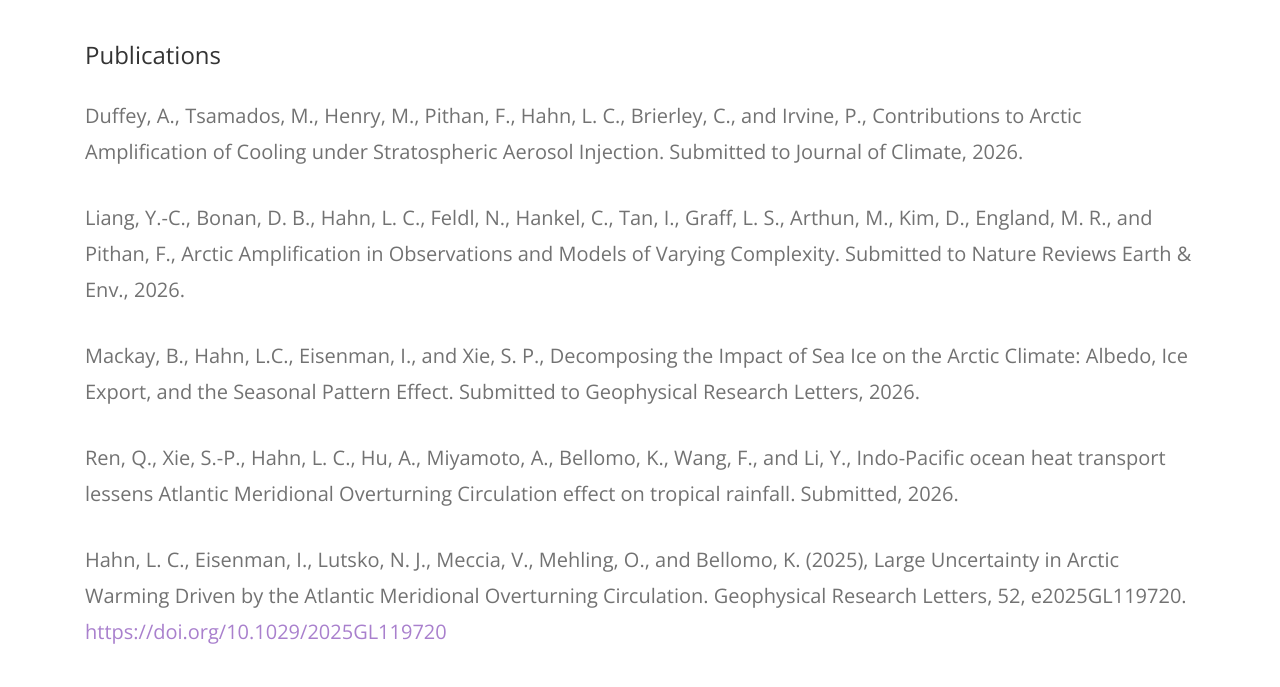
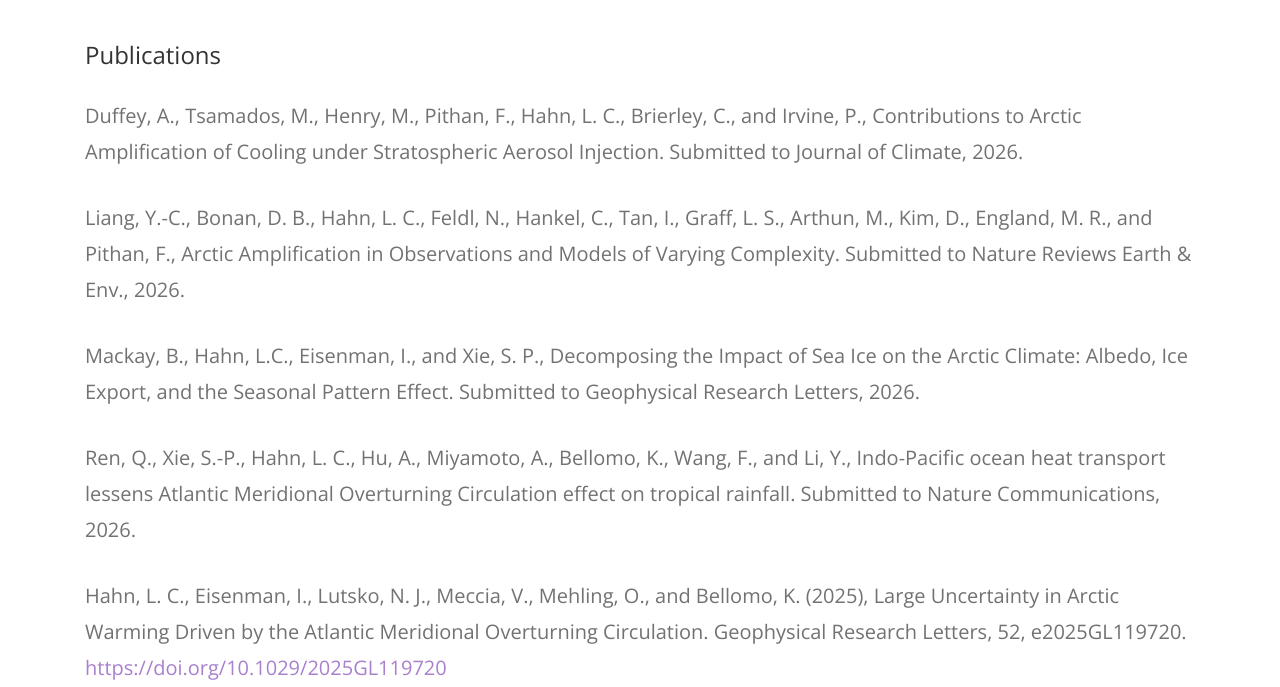
Before and after one commit to lchahn/lchahn.github.io, a plain HTML site: page publications.html in a window 1280 px wide. Shown: the part 113-800 px from the top of the page. Drawn offline with nearby package versions, Linux system fonts and the light colour scheme; some packages are replaced by stand-ins of ours; no server answers.

Commit message:
Update publication entry for Ren et al.
Updated publication details for Ren et al. to include the journal name.

```diff
--- a/publications.html
+++ b/publications.html
@@ -106,7 +106,7 @@
 					<p>Duffey, A., Tsamados, M., Henry, M., Pithan, F., Hahn, L. C., Brierley, C., and Irvine, P., Contributions to Arctic Amplification of Cooling under Stratospheric Aerosol Injection. Submitted to Journal of Climate, 2026.</p>
 					<p>Liang, Y.-C., Bonan, D. B., Hahn, L. C., Feldl, N., Hankel, C., Tan, I., Graff, L. S., Arthun, M., Kim, D., England, M. R., and Pithan, F., Arctic Amplification in Observations and Models of Varying Complexity. Submitted to Nature Reviews Earth & Env., 2026.</p>
 					<p>Mackay, B., Hahn, L.C., Eisenman, I., and Xie, S. P., Decomposing the Impact of Sea Ice on the Arctic Climate: Albedo, Ice Export, and the Seasonal Pattern Effect. Submitted to Geophysical Research Letters, 2026.</p>
-					<p>Ren, Q., Xie, S.-P., Hahn, L. C., Hu, A., Miyamoto, A., Bellomo, K., Wang, F., and Li, Y., Indo-Pacific ocean heat transport lessens Atlantic Meridional Overturning Circulation effect on tropical rainfall. Submitted, 2026.</p>
+					<p>Ren, Q., Xie, S.-P., Hahn, L. C., Hu, A., Miyamoto, A., Bellomo, K., Wang, F., and Li, Y., Indo-Pacific ocean heat transport lessens Atlantic Meridional Overturning Circulation effect on tropical rainfall. Submitted to Nature Communications, 2026.</p>
 					<p>Hahn, L. C., Eisenman, I., Lutsko, N. J., Meccia, V., Mehling, O., and Bellomo, K. (2025), Large Uncertainty in Arctic Warming Driven by the Atlantic Meridional Overturning Circulation. Geophysical Research Letters, 52, e2025GL119720. <a href="https://doi.org/10.1029/2025GL119720" target="_blank">https://doi.org/10.1029/2025GL119720</a></p>
 					<p>Hahn, L. C., Lutsko, N. J., Eisenman, I., Luongo, M. T., and Xie, S.-P. (2025), Contribution of AMOC Decline to Uncertainty in Global Warming via Ocean Heat Uptake and Climate Feedbacks. J. Climate, 38, 6245–6259. <a href="https://doi.org/10.1175/JCLI-D-24-0752.1" target="_blank">https://doi.org/10.1175/JCLI-D-24-0752.1</a></p>
 					<p>Hofer, S., Hahn, L.C., Shaw, J.K. et al. (2024), Realistic representation of mixed-phase clouds increases projected climate warming. Communications Earth and Environment, 5, 390. <a href="https://doi.org/10.1038/s43247-024-01524-2" target="_blank">https://doi.org/10.1038/s43247-024-01524-2</a></p>
```
